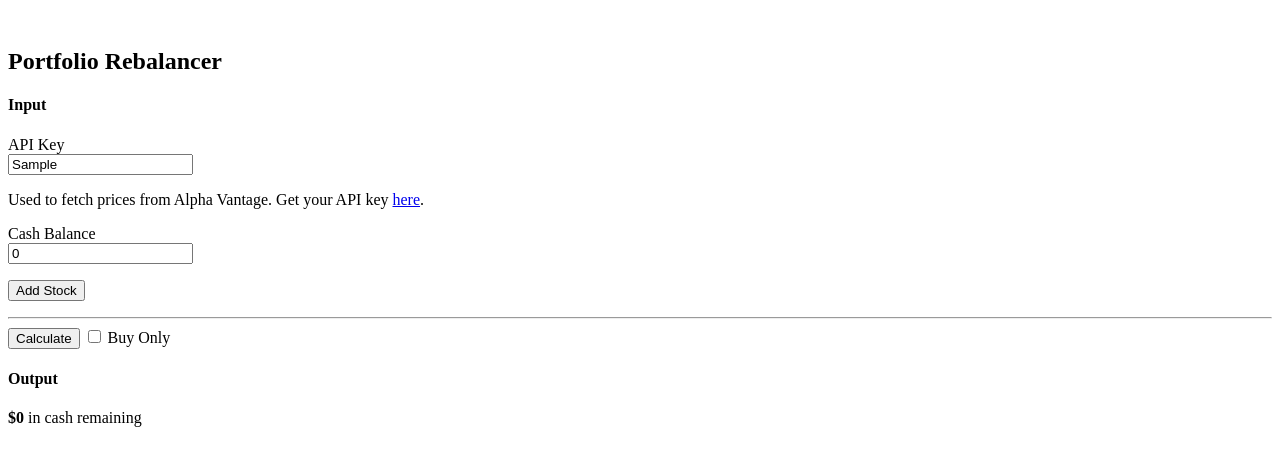
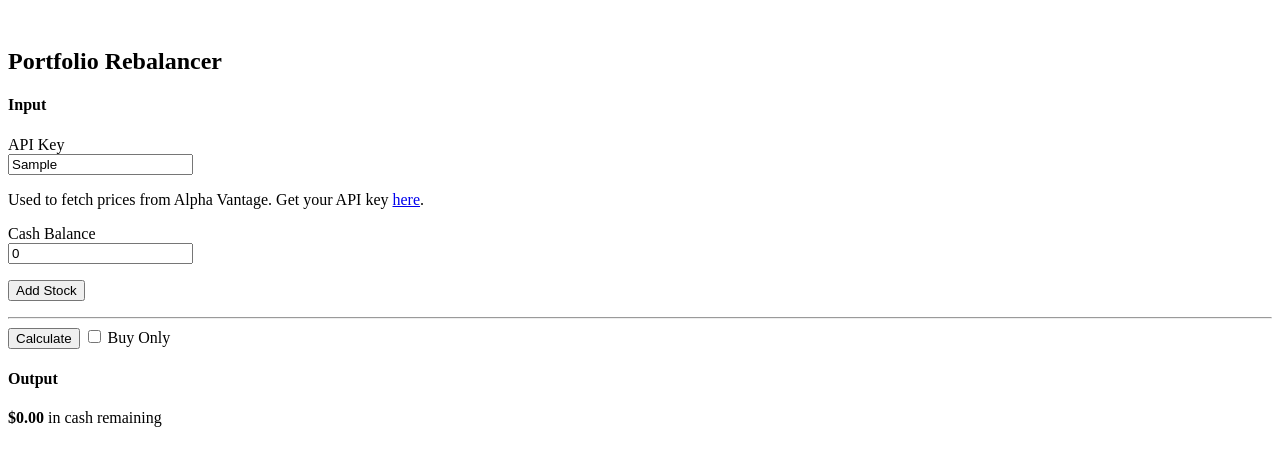
Before and after one commit to alisterpineda/PortfolioRebalancer, a Svelte app: page / in a window 1280 px wide. Both pictures are taken after typing "Sample" into the empty fields and a click on the button "Calculate". Shown: the top 466 px of the page. Built offline with nearby package versions, Linux system fonts and the light colour scheme.

Commit message:
Cash output is fixed to 2 decimal places

```diff
--- a/src/Output.svelte
+++ b/src/Output.svelte
@@ -35,5 +35,5 @@
 <p class="extra-info">{($outputAccount.getAllocation(position, false)*100).toFixed(2)}% &rarr; {($outputAccount.getAllocation(position, true)*100).toFixed(2)}% (target: {($outputAccount.getTargetAllocation(position)*100).toFixed(2)}%)</p>
 {/if}
 {/each}
-<b>${$outputAccount.cash + $outputAccount.deltaCash}</b> in cash remaining
+<b>${($outputAccount.cash + $outputAccount.deltaCash).toFixed(2)}</b> in cash remaining
 {/if}
```
